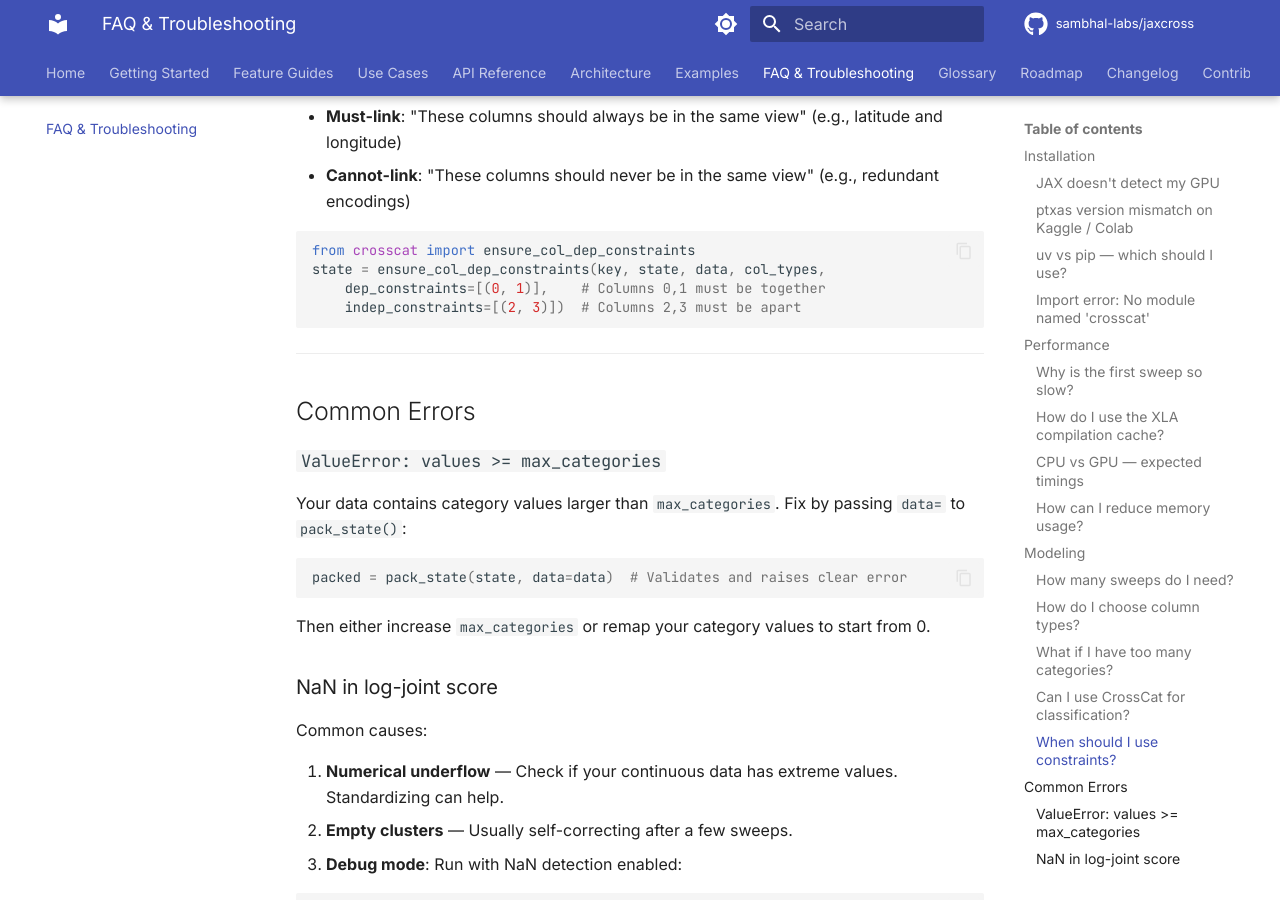
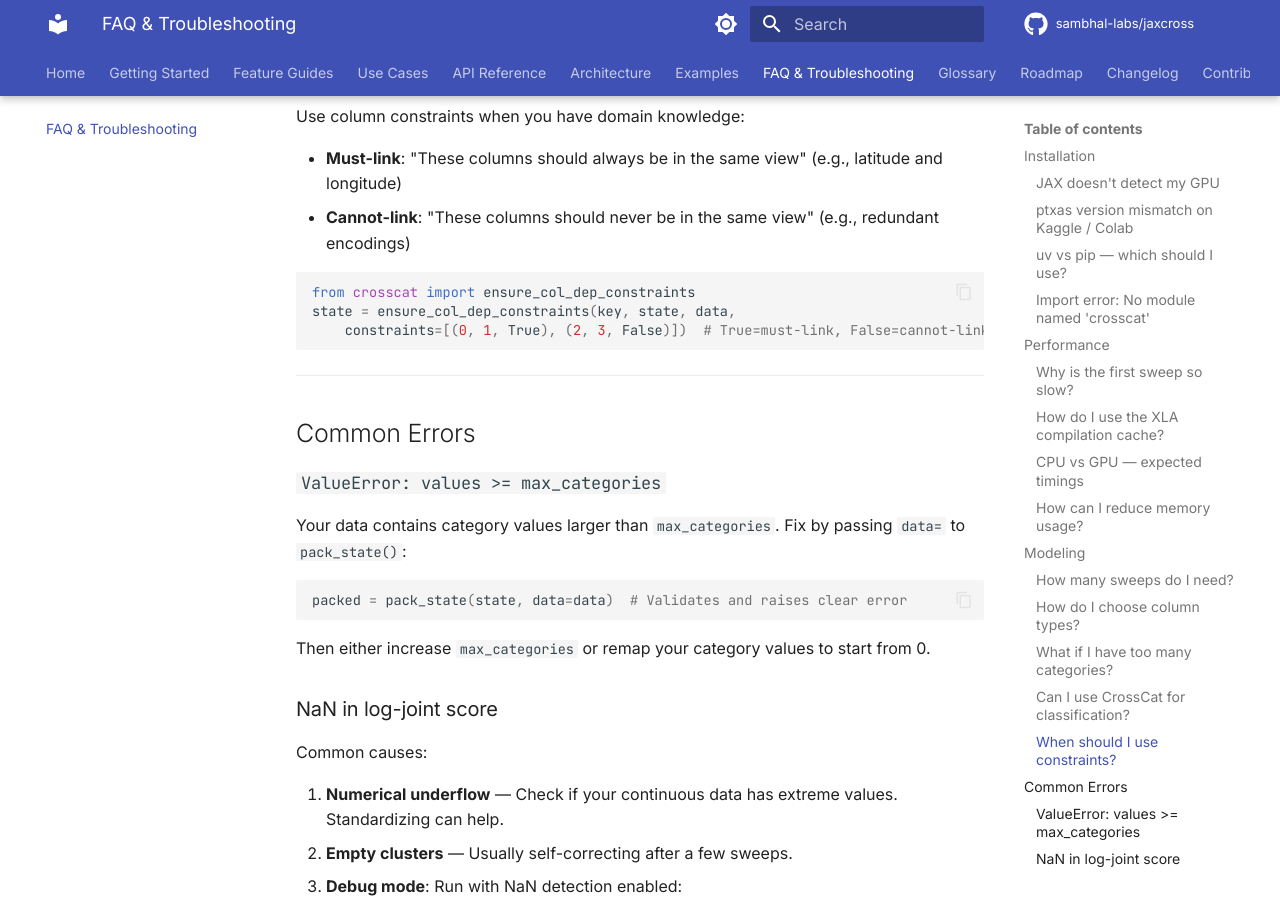
Before and after one commit to sambhal-labs/jaxcross, an MkDocs documentation site: the page built from docs/faq.md, in a window 1280 px wide and 900 px high, scrolled down 4487 px. Built offline with MkDocs 1.6.1 and Material for MkDocs 9.7.7, drawn with Linux system fonts in a browser that asks for light colours; comment, search, counter and statistics services are not loaded; some of the changed text lies outside the part shown.

Commit message:
docs: fix remaining API inaccuracies from second review pass
- ensure_col_dep_constraints: fix signature (single constraints list with
  bool flag, no col_types param, no dep/indep split)
- random_holdout_mask: takes n_rows/n_cols ints, not data array;
  param is holdout_fraction not holdout_frac
- XLA cache default dir: ~/.cache/jaxcross/aot/ not ~/.cache/jax/
- Glossary: OrderedLogistic uses grid integration, not collapsed inference
- Online learning: split RNG key to avoid reuse in streaming example
- FAQ: add timing variability qualifier to JIT table
- Roadmap: remove hard-coded date that would go stale

Co-Authored-By: Claude Opus 4.6 (1M context) <noreply@anthropic.com>

````diff
--- a/docs/faq.md
+++ b/docs/faq.md
@@ -177,9 +179,8 @@ Use column constraints when you have domain knowledge:
 
 ```python
 from crosscat import ensure_col_dep_constraints
-state = ensure_col_dep_constraints(key, state, data, col_types,
-    dep_constraints=[(0, 1)],    # Columns 0,1 must be together
-    indep_constraints=[(2, 3)])  # Columns 2,3 must be apart
+state = ensure_col_dep_constraints(key, state, data,
+    constraints=[(0, 1, True), (2, 3, False)])  # True=must-link, False=cannot-link
 ```
 
 ---
````
Also changed, not shown: other parts of docs/faq.md (+5 -3 lines), docs/glossary.md (+1 -1 lines), docs/guides/online-learning.md (+3 -2 lines), docs/guides/xla-cache.md (+1 -1 lines), docs/roadmap.md (+0 -4 lines), docs/use-cases/missing-data.md (+1 -1 lines).
